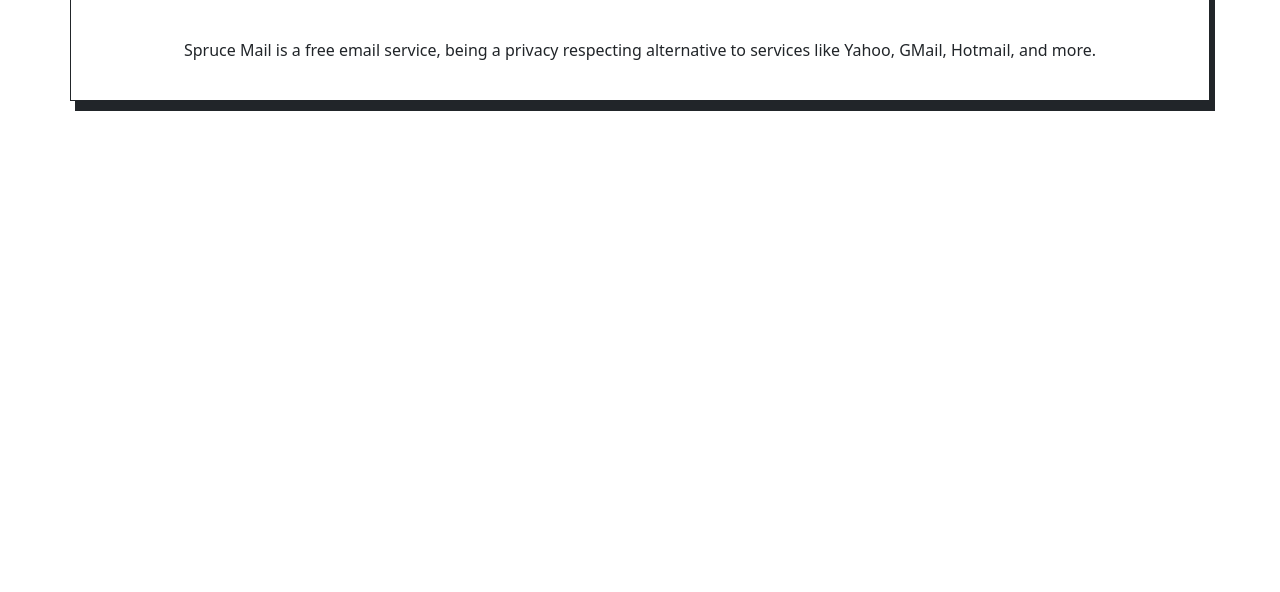
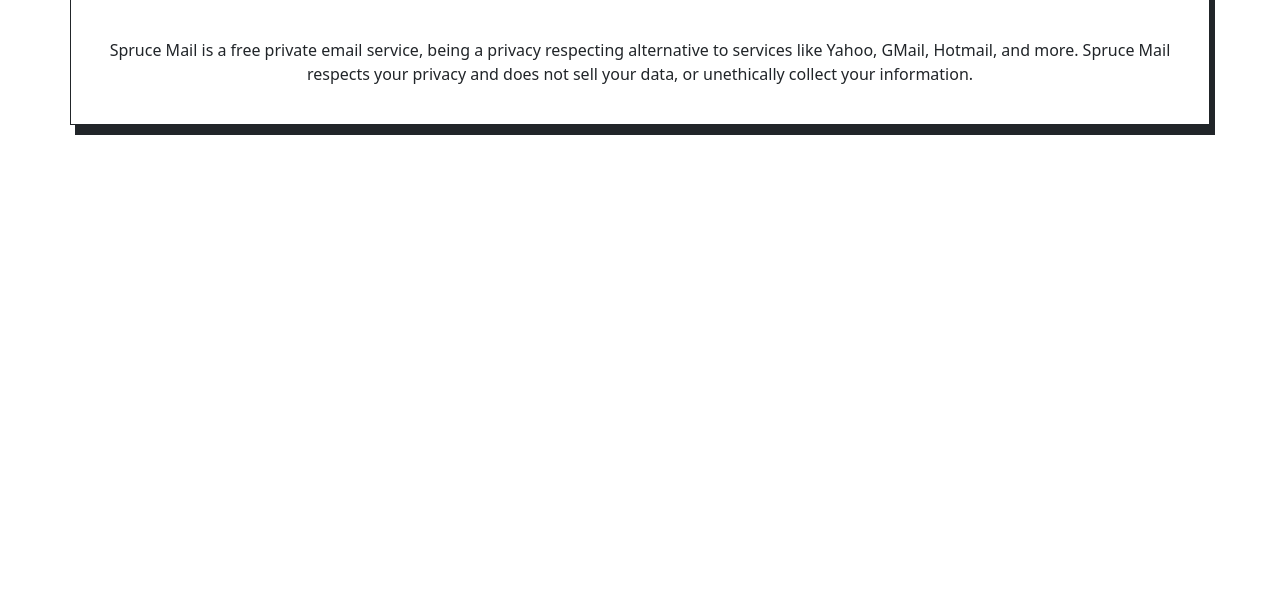
Before and after one commit to kasperireland/sprucemail, a plain HTML site: page index.html in a window 1280 px wide. Shown: the part 208-800 px from the top of the page. Drawn offline with nearby package versions, Linux system fonts and the light colour scheme.

Commit message:
extend info about spruce mail

```diff
--- a/index.html
+++ b/index.html
@@ -17,7 +17,7 @@
       <h1>Spruce Mail</h1>
       <hr>
       <br>
-      <p>Spruce Mail is a free email service, being a privacy respecting alternative to services like Yahoo, GMail, Hotmail, and more.</p>
+      <p>Spruce Mail is a free private email service, being a privacy respecting alternative to services like Yahoo, GMail, Hotmail, and more. Spruce Mail respects your privacy and does not sell your data, or unethically collect your information.</p>
     </div>
 
     </div>
```
